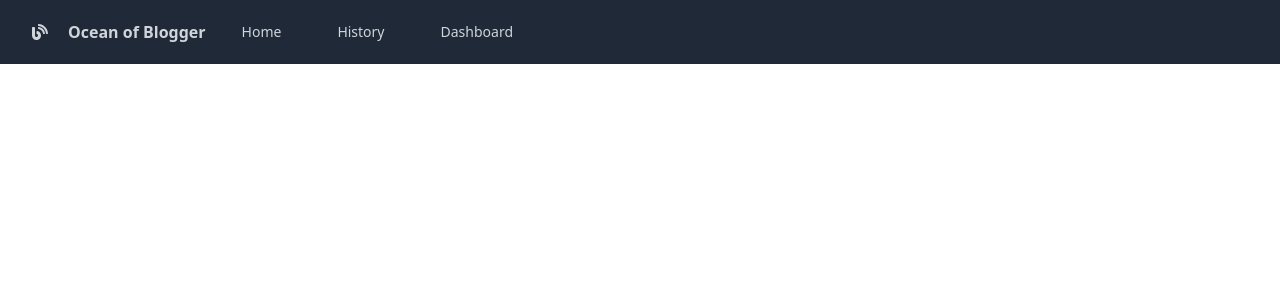
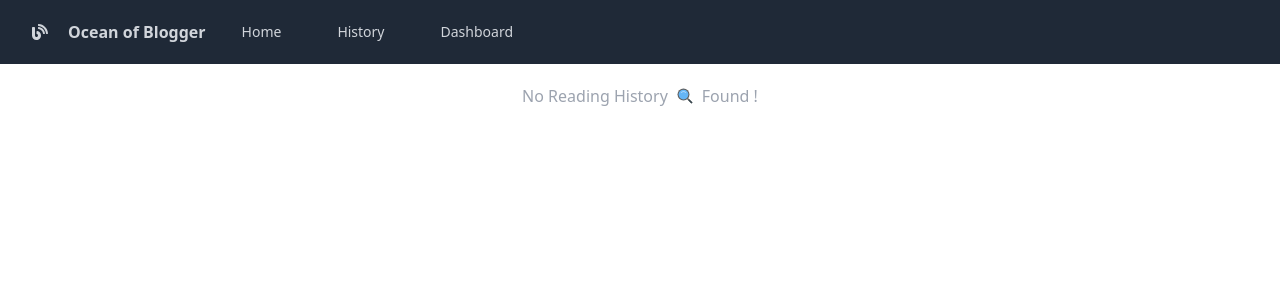
Before and after one commit to ShahariarRahman/content-management-application, a React (Create React App) app: page /history in a window 1280 px wide. Shown: the top 300 px of the page. Built offline with nearby package versions, Linux system fonts and the light colour scheme.

Commit message:
blog actions name change into contents

```diff
--- a/src/pages/Main/History.js
+++ b/src/pages/Main/History.js
@@ -1,14 +1,30 @@
 import React from 'react';
 import { useSelector } from 'react-redux';
 import BlogCard from '../../components/BlogCard';
+import { FcSearch } from 'react-icons/fc';
 
 const History = () => {
     const history = useSelector(state => state.blog.history);
+    let content;
+    if (history.length) {
+        content = <div
+            className='max-w-screen-xl mx-auto grid lg:grid-cols-2 xl:grid-cols-3 gap-5 px-5 2xl:px-0'
+        >
+            {history.map(blog => <BlogCard key={blog._id} blog={blog} />)}
+        </div>;
+    }
+    else {
+        content = <div>
+            <h2 className='text-center text-gray-400 flex justify-center items-center'>
+                <span className='mr-2'>No Reading History</span>
+                <FcSearch className='text-lg mr-2' />
+                <span className=''> Found !</span>
+            </h2>
+        </div>;
+    };
     return (
-        <div className='mb-12'>
-            <div className='max-w-screen-2xl grid lg:grid-cols-2 xl:grid-cols-3 gap-5 mx-5 mt-5'>
-                {history.map(blog => <BlogCard key={blog._id} blog={blog} />)}
-            </div>
+        <div className='mb-12 mx-5 mt-5'>
+            {content}
         </div>
     );
 };
--- a/src/redux/actionTypes/actionTypes.js
+++ b/src/redux/actionTypes/actionTypes.js
@@ -1,7 +1,7 @@
-export const LOAD_BLOGS = "LOAD_BLOGS";
-export const ADD_BLOG = "ADD_BLOG";
-export const UPDATE_BLOG = "UPDATE_BLOG";
-export const REMOVE_BLOG = "REMOVE_BLOG";
+export const GET_CONTENT = "GET_CONTENT";
+export const ADD_CONTENT = "ADD_CONTENT";
+export const UPDATE_CONTENT = "UPDATE_CONTENT";
+export const DELETE_CONTENT = "DELETE_CONTENT";
 export const ADD_HISTORY = "ADD_HISTORY";
 
 // filters
--- a/src/redux/actions/blogsActions.js
+++ b/src/redux/actions/blogsActions.js
@@ -1,23 +1,23 @@
-import { ADD_BLOG, ADD_HISTORY, LOAD_BLOGS, REMOVE_BLOG, UPDATE_BLOG } from "../actionTypes/actionTypes";
+import { ADD_CONTENT, ADD_HISTORY, GET_CONTENT, DELETE_CONTENT, UPDATE_CONTENT } from "../actionTypes/actionTypes";
 
 export const loadBlogs = (blogs) => {
     return {
-        type: LOAD_BLOGS, payload: blogs,
+        type: GET_CONTENT, payload: blogs,
     };
 };
 export const addBlog = (blog) => {
     return {
-        type: ADD_BLOG, payload: blog,
+        type: ADD_CONTENT, payload: blog,
     };
 };
 export const updateBlog = (blog) => {
     return {
-        type: UPDATE_BLOG, payload: blog,
+        type: UPDATE_CONTENT, payload: blog,
     };
 };
 export const removeBlog = (blog) => {
     return {
-        type: REMOVE_BLOG, payload: blog,
+        type: DELETE_CONTENT, payload: blog,
     };
 };
 export const addHistory = (blog) => {
--- a/src/redux/reducers/blogsReducer.js
+++ b/src/redux/reducers/blogsReducer.js
@@ -1,4 +1,4 @@
-import { ADD_BLOG, ADD_HISTORY, LOAD_BLOGS, REMOVE_BLOG, UPDATE_BLOG } from "../actionTypes/actionTypes";
+import { ADD_CONTENT, ADD_HISTORY, GET_CONTENT, DELETE_CONTENT, UPDATE_CONTENT } from "../actionTypes/actionTypes";
 
 const initialState = {
     blogs: [],
@@ -6,12 +6,12 @@ const initialState = {
 };
 const blogsReducer = (state = initialState, action) => {
     switch (action.type) {
-        case LOAD_BLOGS:
+        case GET_CONTENT:
             return {
                 ...state,
                 blogs: action.payload,
             };
-        case ADD_BLOG:
+        case ADD_CONTENT:
             return {
                 ...state,
                 blogs: [
@@ -19,7 +19,7 @@ const blogsReducer = (state = initialState, action) => {
                     action.payload,
                 ],
             };
-        case UPDATE_BLOG:
+        case UPDATE_CONTENT:
             const newBlog = state.blogs.filter(blog => blog._id !== action.payload._id);
             return {
                 ...state,
@@ -28,7 +28,7 @@ const blogsReducer = (state = initialState, action) => {
                     action.payload,
                 ],
             };
-        case REMOVE_BLOG:
+        case DELETE_CONTENT:
             return {
                 ...state,
                 blogs: state.blogs.filter(blog => blog._id !== action.payload._id),
```
